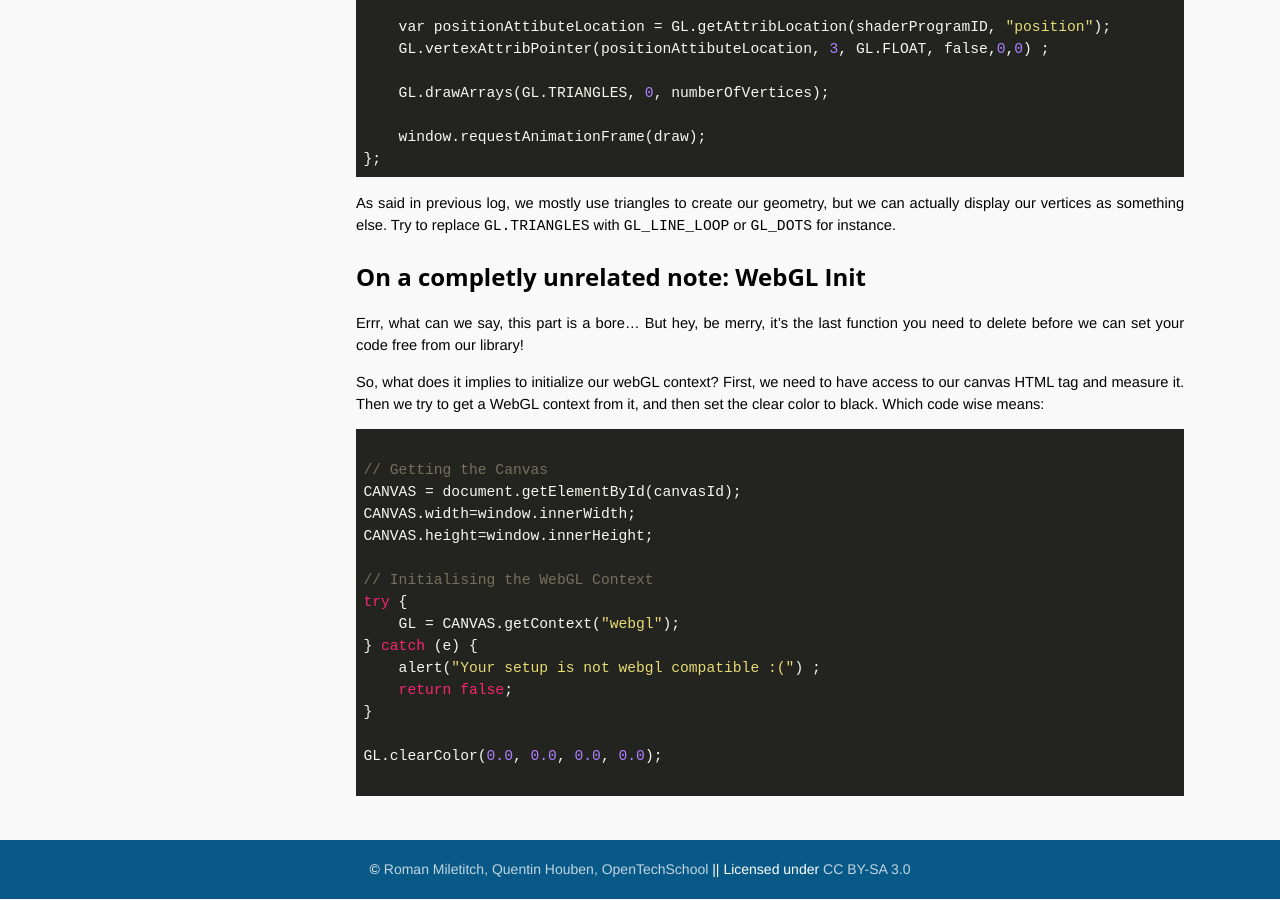
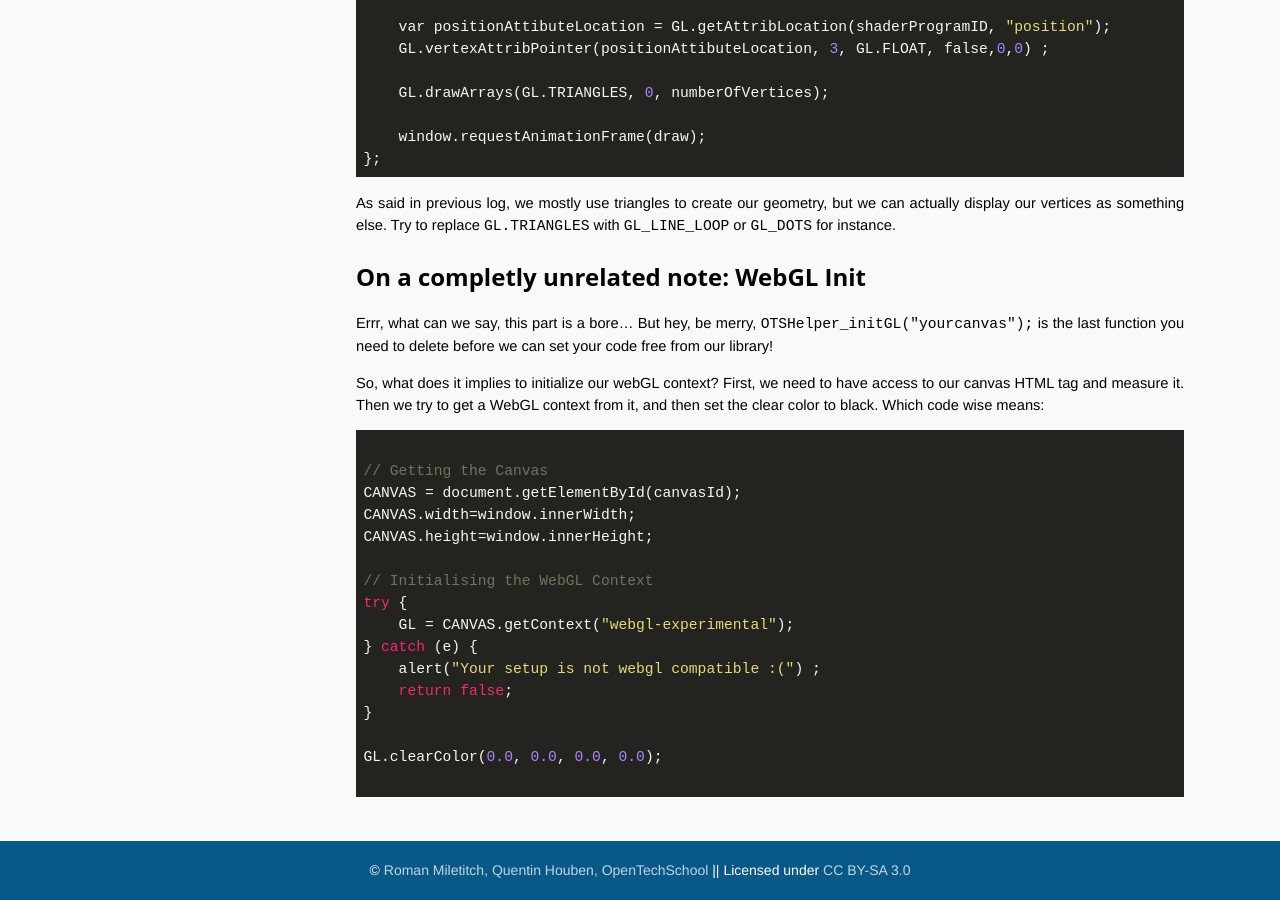
Before and after one commit to OpenTechSchool-Brussels/intro-to-webGL-and-shaders, a Jekyll site: the page built from log3_draw-shape.md, in a window 1280 px wide and 900 px high, scrolled down 3744 px. Built offline with Jekyll 4.4.1, drawn with Linux system fonts in a browser that asks for light colours; some of the changed text lies outside the part shown.

Commit message:
Update log3_draw-shape.md

```diff
--- a/log3_draw-shape.md
+++ b/log3_draw-shape.md
@@ -16,7 +16,7 @@ During a frame rendering, the vertex shader reads directly the VBO, vertex per v
 
 <img class="ctr" src="./assets/webGLVBODiagram.jpg" alt="VBO diagram" width="800">
 
-Before anything else, delete `func_3_createTriangle();`, this time there won't be any in between functions! Now let's write our own code. First, we'll have to define our geometry, represented by the set of vertice named **data** in the diagram above. For that, we'll define a set of vertex, only holding their position for now. If you remember from last log, such position should be in the [-1, 1] range (when you don't play with depth).
+Before anything else, delete `OTSHelper_createTriangle();`, this time there won't be any in between functions! Now let's write our own code. First, we'll have to define our geometry, represented by the set of vertice named **data** in the diagram above. For that, we'll define a set of vertex, only holding their position for now. If you remember from last log, such position should be in the [-1, 1] range (when you don't play with depth).
 
 The first thing to do is to define the vertex positions (**data** on the previous diagram) we want to send to the vertex shader. Each position has 3 coordinates : X, Y, Z. The X and Y coordinates go from -1 to 1 as shown below.
 
@@ -137,7 +137,7 @@ As said in previous log, we mostly use triangles to create our geometry, but we
 
 
 ## On a completly unrelated note: WebGL Init
-Errr, what can we say, this part is a bore... But hey, be merry, it's the last function you need to delete before we can set your code free from our library!
+Errr, what can we say, this part is a bore... But hey, be merry, `OTSHelper_initGL("yourcanvas");` is the last function you need to delete before we can set your code free from our library!
 
 So, what does it implies to initialize our webGL context? First, we need to have access to our canvas HTML tag and measure it. Then we try to get a WebGL context from it, and then set the clear color to black. Which code wise means:
 
@@ -150,7 +150,7 @@ CANVAS.height=window.innerHeight;
 
 // Initialising the WebGL Context
 try {
-	GL = CANVAS.getContext("webgl");
+	GL = CANVAS.getContext("webgl-experimental");
 } catch (e) {
 	alert("Your setup is not webgl compatible :(") ;
 	return false;
```
